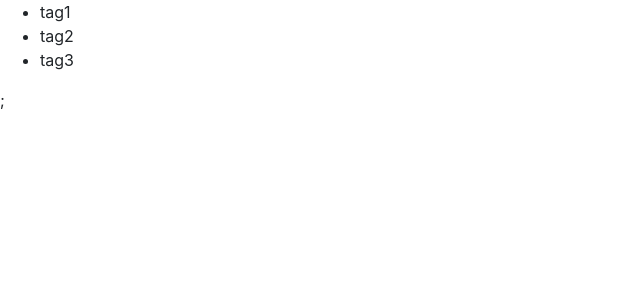
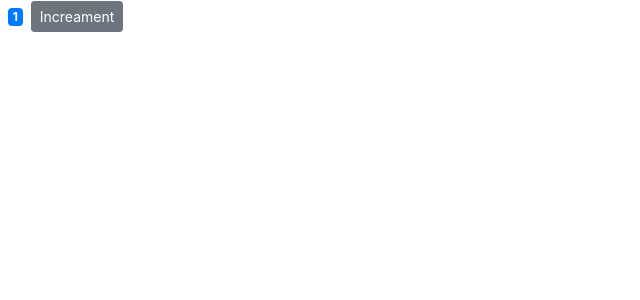
Before and after one commit to ranjankumarmandal/counter-app, a React (Create React App) app: page / in a window 1280 px wide. Shown: the top 300 px of the page, without its empty margins (0-640 px from the left). Built offline with nearby package versions, Linux system fonts and the light colour scheme.

Commit message:
handle events

```diff
--- a/src/components/counter.jsx
+++ b/src/components/counter.jsx
@@ -2,23 +2,36 @@ import React, { Component } from "react";
 
 class Counter extends Component {
   state = {
-    count: 0,
-    tags: ["tag1", "tag2", "tag3"],
+    count: 1,
   };
 
-  renderTags() {
-    if (this.state.tags.length === 0) return <p>There is no tags here!</p>;
+  render() {
     return (
-      <ul>
-        {this.state.tags.map((tag) => (
-          <li key={tag}>{tag}</li>
-        ))}
-      </ul>
+      <div>
+        <span className={this.getBadgeClasses()}>{this.formatCount()}</span>
+        <button
+          onClick={this.handleIncreament}
+          className="btn btn-secondary btn-sm"
+        >
+          Increament
+        </button>
+      </div>
     );
   }
 
-  render() {
-    return <div>{this.renderTags()};</div>;
+  getBadgeClasses() {
+    let classes = "badge m-2 badge-";
+    classes += this.state.count === 0 ? "warning" : "primary";
+    return classes;
+  }
+
+  formatCount() {
+    let { count } = this.state;
+    return count === 0 ? "Zero" : count;
+  }
+
+  handleIncreament() {
+    console.log("Increament button clicked !!");
   }
 }
 
```
